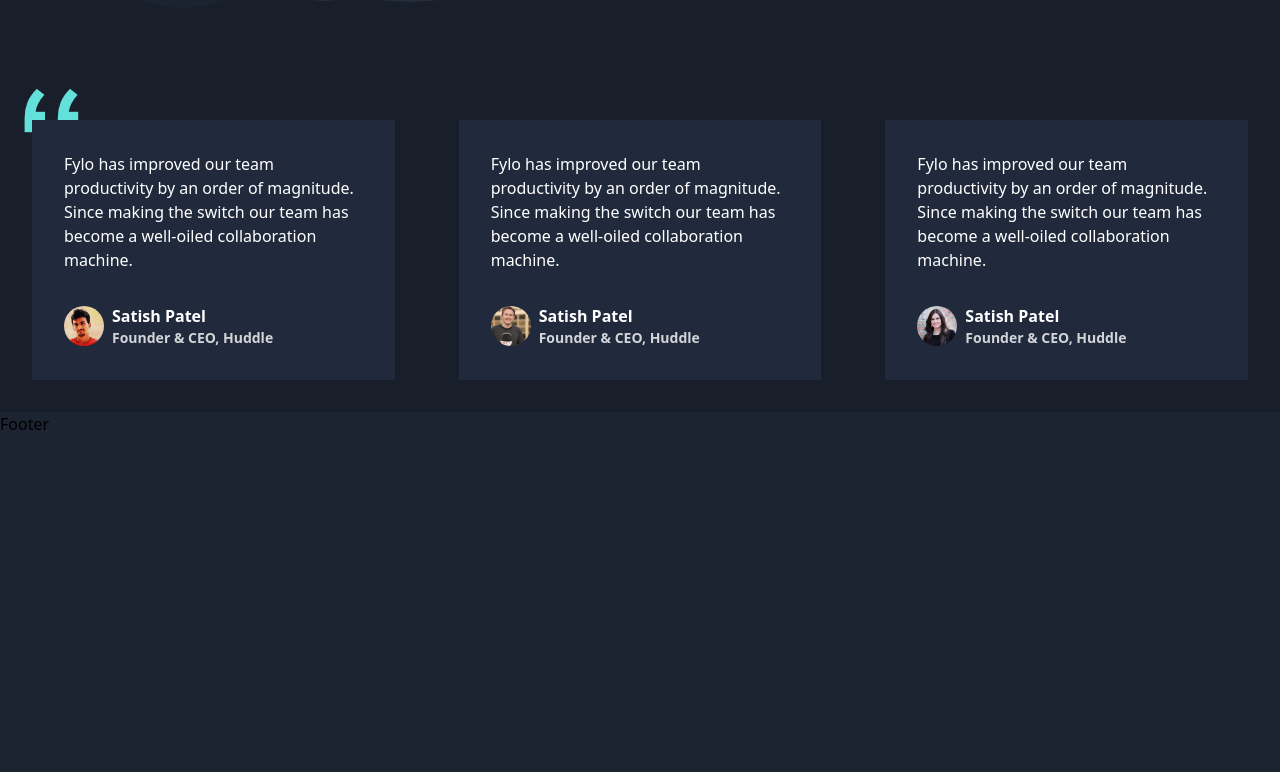
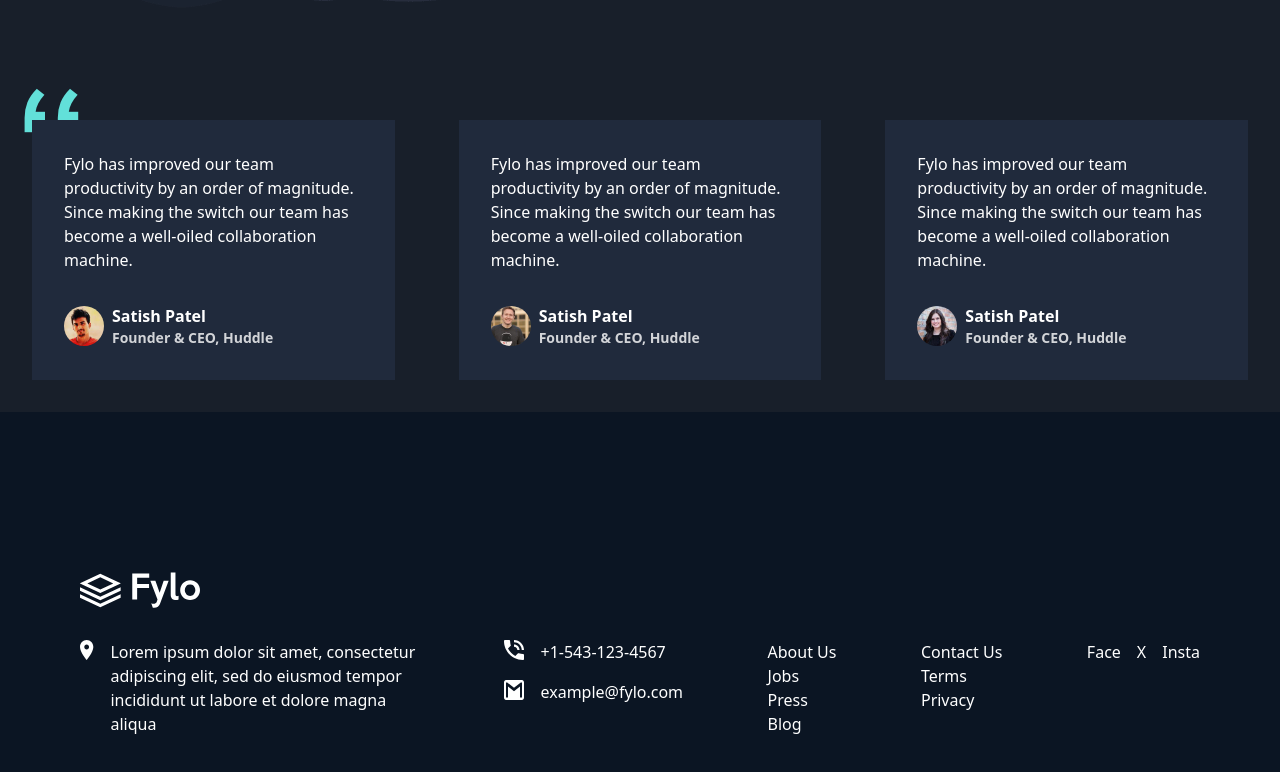
Before and after one commit to Ontiveroshtml/fylo-dark, a React (Vite) app: page / in a window 1280 px wide. Shown: the part 1918-2690 px from the top of the page. Before the commit the page ends 2354 px from the top, so only its background shows below. Built offline with nearby package versions, Linux system fonts and the light colour scheme.

Commit message:
add footer

```diff
--- a/src/components/Footer.jsx
+++ b/src/components/Footer.jsx
@@ -1,5 +1,60 @@
-export function Footer(){
-  return(
-    <h2>Footer</h2>
-  )
+import logo from "../assets/images/logo.svg";
+import locationIcon from "../assets/images/icon-location.svg";
+import emailIcon from "../assets/images/icon-email.svg";
+import phoneIcon from "../assets/images/icon-phone.svg";
+
+export function Footer() {
+  return (
+    <footer className="flex flex-col px-20 py-30 pt-40 gap-8 bg-Navy-950 ">
+      <img src={logo} alt="logo" className="max-w-30" />
+
+      <div className="flex text-White justify-between">
+        <div className="flex text-White gap-4 max-w-85">
+          <img
+            src={locationIcon}
+            alt="icon-location"
+            className="max-w-30 h-5"
+          />
+          <p>
+            Lorem ipsum dolor sit amet, consectetur adipiscing elit, sed do
+            eiusmod tempor incididunt ut labore et dolore magna aliqua
+          </p>
+        </div>
+
+        <div className="flex flex-col gap-4">
+          <div className="flex gap-4">
+            <img src={phoneIcon} alt="" className="max-w-5 h-5" />
+            <span>+1-543-123-4567</span>
+          </div>
+          <div className="flex gap-4">
+            <img src={emailIcon} alt="" className="max-w-5 h-5" />
+            <span>example@fylo.com</span>
+          </div>
+        </div>
+
+        <div className="flex flex-col gap-4">
+          <ul>
+            <li>About Us</li>
+            <li>Jobs</li>
+            <li>Press</li>
+            <li>Blog</li>
+          </ul>
+        </div>
+
+        <div className="flex flex-col gap-4">
+          <ul>
+            <li>Contact Us</li>
+            <li>Terms</li>
+            <li>Privacy</li>
+          </ul>
+        </div>
+
+        <div className="flex gap-4">
+          <a href="">Face</a>
+          <a href="">X</a>
+          <a href="">Insta</a>
+        </div>
+      </div>
+    </footer>
+  );
 }
```
